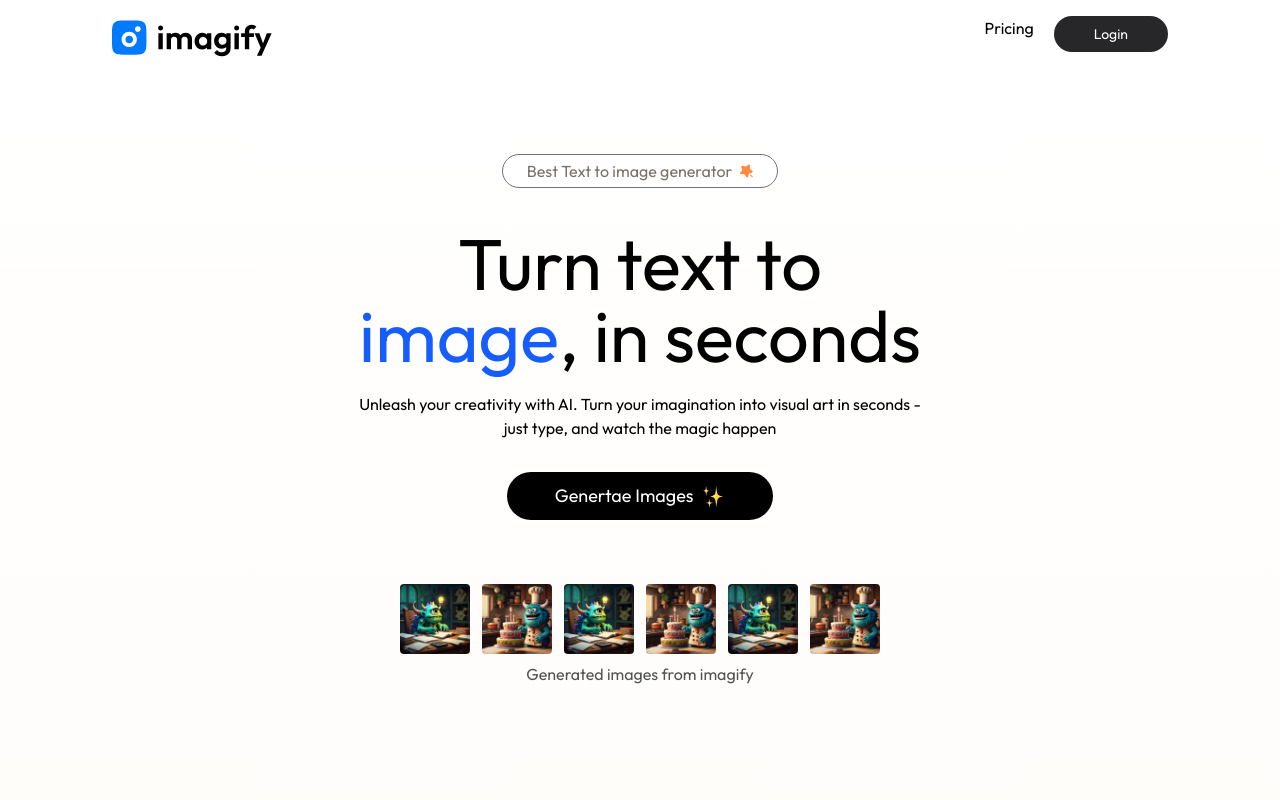
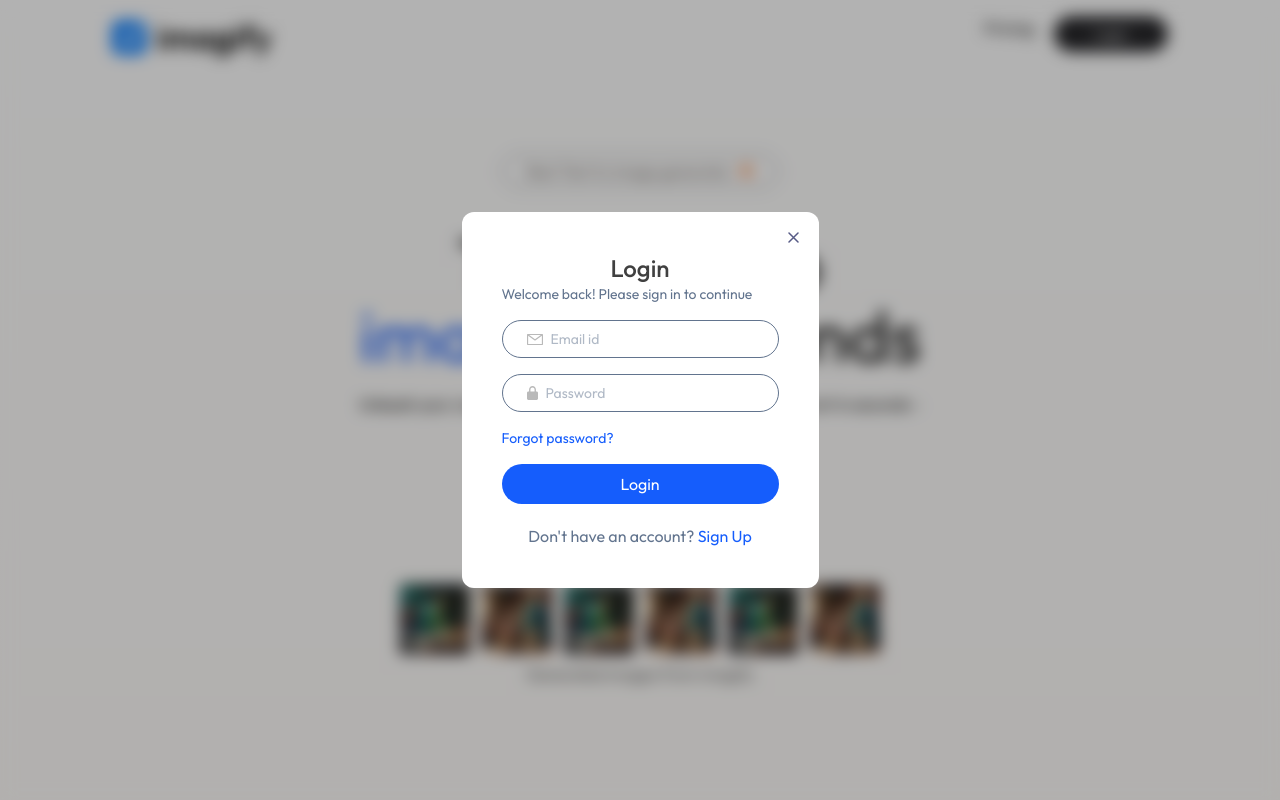
Before and after one commit to singh04ayush/Imagify, a React (Vite) app in the folder client/: page / in a window 1280 px wide. Both pictures are taken after a click on the button "Login". Shown: the top 800 px of the page. Built offline with nearby package versions, Linux system fonts and the light colour scheme.

Commit message:
login and animation

```diff
--- a/client/package.json
+++ b/client/package.json
@@ -11,6 +11,7 @@
   },
   "dependencies": {
     "@tailwindcss/vite": "^4.0.15",
+    "motion": "^12.6.0",
     "react": "^19.0.0",
     "react-dom": "^19.0.0",
     "react-router-dom": "^7.4.0",
--- a/client/src/App.jsx
+++ b/client/src/App.jsx
@@ -6,11 +6,17 @@ import Result from './pages/Result'
 import BuyCredit from './pages/BuyCredit'
 import Navbar from './components/Navbar'
 import Footer from './components/Footer'
+import Login from './components/Login'
+import { AppContext } from './context/AppContext'
 
 const App = () => {
+
+  const {showLogin} = useContext(AppContext);
+
   return (
     <div className='px-4 sm:px-10 md:px-14 lg:px-28 min-h-screen bg-gradient-to-b frm-teal-50 to-orange-50'>
     <Navbar />
+    {showLogin && <Login />}
       <Routes>
         <Route path='/' element={<Home />} />
         <Route path='/result' element={<Result />} />
--- a/client/src/components/Header.jsx
+++ b/client/src/components/Header.jsx
@@ -1,33 +1,43 @@
 import React from 'react'
 import { assets } from '../assets/assets'
-
+import { motion } from "motion/react"
 const Header = () => {
   return (
-    <div className='flex flex-col justify-center items-center text-center my-20'>
+    <motion.div className='flex flex-col justify-center items-center text-center my-20' initial={{opacity:0.2, y:100}} transition={{duration:1}} whileInView={{opacity:1, y:0}} viewport={{once:true}}>
 
-        <div className='text-stone-500 inline-flex text-center gap-2 bg-white px-6 py-1 rounded-full border border-neutral-500'>
+        <motion.div className='text-stone-500 inline-flex text-center gap-2 bg-white px-6 py-1 rounded-full border border-neutral-500' initial={{opacity:0, y:-20}} animate={{opacity:1, y:0}} transition={{delay:0.2, duration:0.8}}>
             <p>Best Text to image generator</p>
             <img src={assets.star_icon} alt="" />
-        </div>
+        </motion.div>
 
-        <h1 className='text-4xl max-w-[300px] sm:text-7xl sm:max-w-[590px] mx-auto mt-10 text-center'>Turn text to <span className='text-blue-600'>image</span>, in seconds</h1>
+        <motion.h1 className='text-4xl max-w-[300px] sm:text-7xl sm:max-w-[590px] mx-auto mt-10 text-center'>Turn text to <span className='text-blue-600' initial={{opacity:0}} animate={{opacity:1}} transition={{delay:0.4, duration:2}}>image</span>, in seconds</motion.h1>
 
-        <p className='text-center max-w-xl mx-auto mt-5'>Unleash your creativity with AI. Turn your imagination into visual art in seconds - just type, and watch the magic happen</p>
+        <motion.p className='text-center max-w-xl mx-auto mt-5' initial={{opacity:0, y:20}} animate={{opacity:1, y:0}} transition={{delay:0.6, duration:0.8}}>Unleash your creativity with AI. Turn your imagination into visual art in seconds - just type, and watch the magic happen</motion.p>
 
-        <button className='sm:text-lg text-white bg-black w-auto mt-8 px-12 py-2.5 flex items-center gap-2 rounded-full'>Genertae Images
+        <motion.button className='sm:text-lg text-white bg-black w-auto mt-8 px-12 py-2.5 flex items-center gap-2 rounded-full' whileHover={{scale:1.05}} whileTap={{scale:0.95}} initial={{opacity:0}} animate={{opacity:1}} transition={{default:{duration:0.5}, opacity:{delay:0.8, duration:1}}}>Genertae Images
             <img className='h-6' src={assets.star_group} alt="" />
-        </button>
+        </motion.button>
 
-        <div className='flex flex-wrap justify-center mt-16 gap-3'>
+        <motion.div
+         initial={{opacity:0}}
+         animate={{opacity:1}}
+         transition={{dealy:1, duration:1}}
+         className='flex flex-wrap justify-center mt-16 gap-3'>
             {Array(6).fill('').map((items, index)=>(
-                <img className='rounded hover:scale-105 transition-all duration-300 cursor-pointer max-sm:w-10'
+                <motion.img
+                whileHover={{scale:1.05, duration:0.1}}
+                className='rounded hover:scale-105 transition-all duration-300 cursor-pointer max-sm:w-10'
                     src={index % 2 == 0 ? assets.sample_img_2 : assets.sample_img_1} alt="" key={index} width={70} />
                 ))}
-        </div>
+        </motion.div>
 
-        <p className='mt-2 text-neutral-600'>Generated images from imagify</p>
+        <motion.p
+        initial={{opacity:0}}
+        animate={{opacity:1}}
+        transition={{dealy:1.2, duration:0.8}}
+         className='mt-2 text-neutral-600'>Generated images from imagify</motion.p>
 
-    </div>
+    </motion.div>
   )
 }
 
--- /dev/null
+++ b/client/src/components/Login.jsx
@@ -0,0 +1,56 @@
+import React, { useContext, useEffect, useState } from 'react'
+import {assets} from '../assets/assets'
+import { AppContext } from '../context/AppContext'
+
+const Login = () => {
+
+  const [state, setState] = useState('Login')
+  const {setShowLogin} = useContext(AppContext);
+
+  useEffect(()=>{
+    document.body.style.overflow = 'hidden';
+    return()=>{
+      document.body.style.overflow = 'unset';
+    }
+  },[])
+
+  return (
+    <div className='absolute top-0 left-0 right-0 bottom-0 z-10 backdrop-blur-sm bg-black/30 flex justify-center items-center'>
+
+    <form className='relative bg-white p-10 rounded-xl text-slate-500'>
+        <h1 className='text-center text-2xl text-neutral-700 font-medium'>{state}</h1>
+        <p className='text-sm'>Welcome back! Please sign in to continue</p>
+
+        {state !== 'Login' &&
+        <div className='border px-6 py-2 flex items-center gap-2 rounded-full mt-5'>
+            <img src={assets.user_icon} alt="" />
+            <input type="text" className='outline-none text-sm' placeholder='Full Name' required />
+        </div>}
+
+        <div className='border px-6 py-2 flex items-center gap-2 rounded-full mt-4'>
+            <img src={assets.email_icon} alt="" />
+            <input type="email" className='outline-none text-sm' placeholder='Email id' required />
+        </div>
+
+        <div className='border px-6 py-2 flex items-center gap-2 rounded-full mt-4'>
+            <img src={assets.lock_icon} alt="" />
+            <input type="password" className='outline-none text-sm' placeholder='Password' required />
+        </div>
+
+        <p className='text-sm text-blue-600 my-4 cursor-pointer'>Forgot password?</p>
+
+        <button className='bg-blue-600 w-full text-white py-2 rounded-full'>{state === 'Login' ?'Login' : 'Create Account'}</button>
+
+        {state === 'Login' ? <p className='mt-5 text-center'>Don't have an account? <span className='text-blue-600 cursor-pointer' onClick={()=>setState('Sign Up')}>Sign Up</span></p>
+        :
+        <p className='mt-5 text-center'>Already have an account? <span className='text-blue-600 cursor-pointer' onClick={()=>setState('Login')}>Login</span></p>}
+
+        <img onClick={()=>setShowLogin(false)} src={assets.cross_icon} alt="" className='absolute top-5 right-5 cursor-pointer' />
+
+    </form>
+
+    </div>
+  )
+}
+
+export default Login
--- a/client/src/components/Navbar.jsx
+++ b/client/src/components/Navbar.jsx
@@ -5,7 +5,7 @@ import { AppContext } from '../context/AppContext'
 
 const Navbar = () => {
 
-    const {user} = useContext(AppContext);
+    const {user, setShowLogin} = useContext(AppContext);
     const navigate = useNavigate();
 
   return (
@@ -34,7 +34,7 @@ const Navbar = () => {
         :
         <div className='flex items-centre gap-2 sm:gap-5'>
           <p onClick={()=>navigate('/buy')} className='cursor-pointer'>Pricing</p>
-          <button className='bg-zinc-800 text-white px-7 py-2 sm:px-10 text-sm rounded-full'>Login</button>
+          <button onClick={()=>setShowLogin(true)} className='bg-zinc-800 text-white px-7 py-2 sm:px-10 text-sm rounded-full cursor-pointer'>Login</button>
         </div>
         }
       </div>
--- a/client/src/context/AppContext.jsx
+++ b/client/src/context/AppContext.jsx
@@ -4,8 +4,9 @@ export const AppContext = createContext();
 
 const AppContextProvider = (props) =>{
     const [user, setUser] = useState(null);
+    const [showLogin, setShowLogin] = useState(false);
     const value = {
-        user, setUser
+        user, setUser, showLogin, setShowLogin
     }
 
     return (
```
Also changed, not shown: 1 other file (tests, documents, lock files or other folders).
